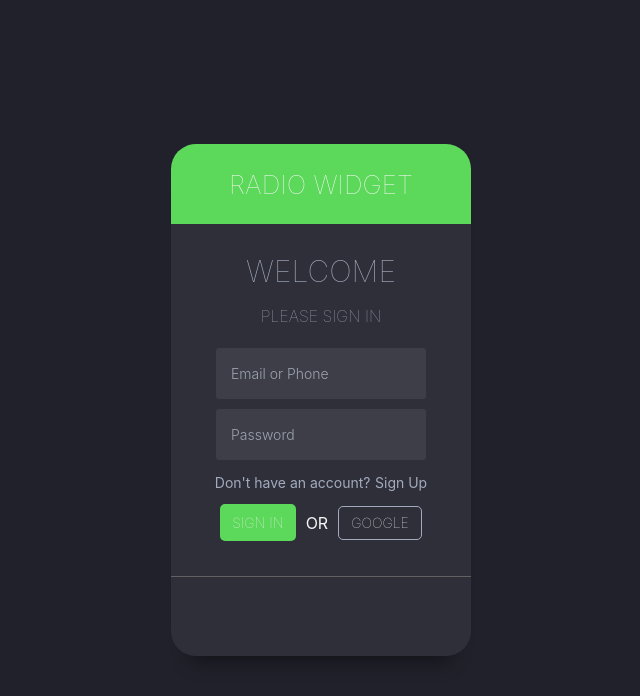
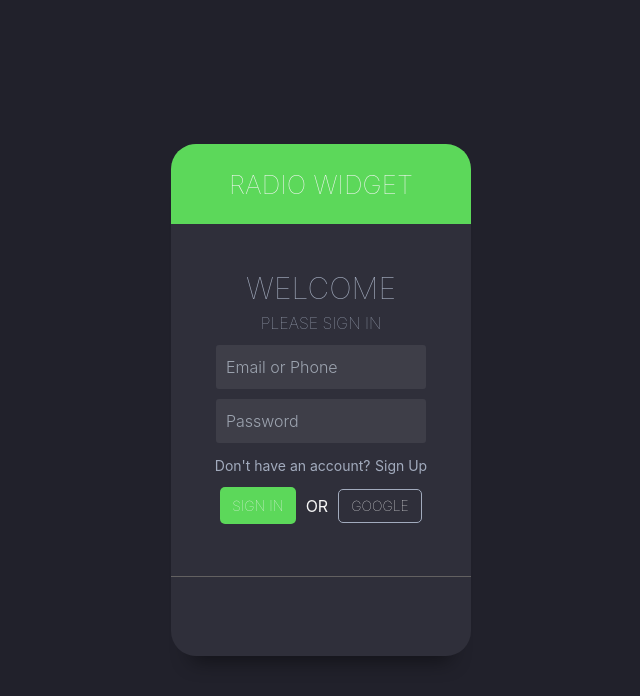
Before and after one commit to Avi-s-Work/radio_users, a React (Create React App) app: page / in a window 1280 px wide. Shown: the top 696 px of the page, without its empty margins (319-959 px from the left). Built offline with nearby package versions, Linux system fonts and the light colour scheme; no server answers.

Commit message:
input_fixed

```diff
--- a/src/Components/MainRadioFrame/Stations/Stations.js
+++ b/src/Components/MainRadioFrame/Stations/Stations.js
@@ -98,9 +98,25 @@ const Stations = ({ reload, setReload }) => {
                     <div class="modal">
                       <div class="modal-box">
                         <h3 class="font-bold text-lg">
-                          {stationName.singleStationName}
+                          {stationName.singleStationName}{" "}
+                          {stationName.singleStationFrequency}
                         </h3>
-                        <p class="py-4">{stationName.singleStationFrequency}</p>
+                        <form>
+                          <input
+                            type="text"
+                            placeholder="Station Name"
+                            // maxLength="12"
+                          />
+                          <input
+                            type="text"
+                            placeholder="Frequency"
+                            // maxLength="4"
+                          />
+
+                          <button className="allbutton" type="submit">
+                            Add Staion
+                          </button>
+                        </form>
                         <div class="modal-action">
                           <label for={stationName._id} class="btn">
                             OK
--- a/src/Components/MainRadioFrame/UserPanel/UserPanel.js
+++ b/src/Components/MainRadioFrame/UserPanel/UserPanel.js
@@ -54,13 +54,13 @@ const UserPanel = ({ reload, setReload }) => {
             <input
               type="text"
               placeholder="Station Name"
-              // maxLength="12"
+              maxLength="12"
               {...register("singleStationName", { required: true })}
             />
             <input
               type="text"
               placeholder="Frequency"
-              // maxLength="4"
+              maxLength="4"
               {...register("singleStationFrequency", { required: true })}
             />
 
--- a/src/Components/Registration/SignUp/SignUp.css
+++ b/src/Components/Registration/SignUp/SignUp.css
@@ -8,6 +8,7 @@ h3 {
   color: #a2abbd;
   font-weight: lighter;
   text-transform: uppercase;
+  margin: 0;
 }
 form * {
   color: whitesmoke;
@@ -19,14 +20,14 @@ form {
   display: flex;
   flex-direction: column;
   align-items: center;
-  margin-top: 20px;
+  margin-top: 10px;
 }
 input {
   display: block;
   width: 70%;
-  padding: 15px;
+  padding: 10px;
   margin-bottom: 10px;
-  font-size: 14px;
+  font-size: 16px;
   font-weight: 300;
   border-radius: 3px;
   background-color: rgba(255, 255, 255, 0.07);
```
